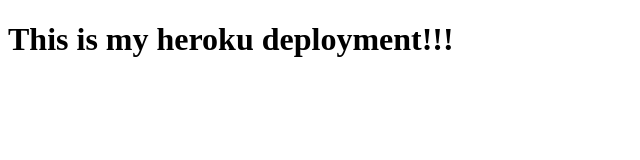
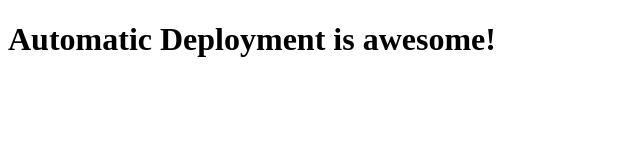
Before and after one commit to TurnerAndrew/f7-deployment, a website: page index.html in a window 1280 px wide. Shown: the whole page, without its empty margins (0-640 px from the left). Drawn offline with Linux system fonts and the light colour scheme.

Commit message:
auto deploy

```diff
--- a/index.html
+++ b/index.html
@@ -7,6 +7,6 @@
   <title>Heroku Test</title>
 </head>
 <body>
-  <h1>This is my heroku deployment!!!</h1>
+  <h1>Automatic Deployment is awesome!</h1>
 </body>
 </html>
```
